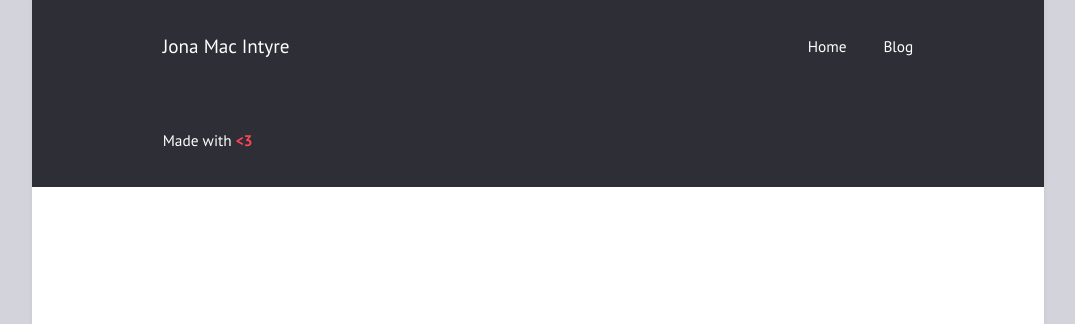
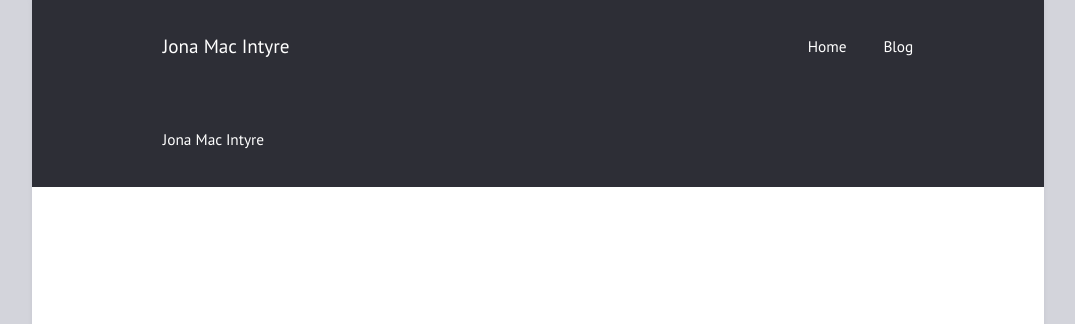
Before and after one commit to macinj1/macinj1.github.io, a Jekyll site: the page built from index.html, in a window 1280 px wide. Shown: the top 324 px of the page, without its empty margins (102-1177 px from the left). Built offline with Jekyll 4.4.1, drawn with Linux system fonts in a browser that asks for light colours; part of the change alters nothing that is shown.

Commit message:
Update _config.yml

```diff
--- a/_config.yml
+++ b/_config.yml
@@ -1,6 +1,10 @@
 title: "Jona Mac Intyre"
 author: "Jona Mac Intyre"
-description: "Made with <b style=\"color: #f45;\">&lt;3</b>"
+description:  # "Made with <b style=\"color: #f45;\">&lt;3</b>"
+permalink: /:title/
+lang: "en"
+excerpt_separator: "\n\n\n"
+date_format: "%B %d, %Y"
 
 # Layout
 
```
